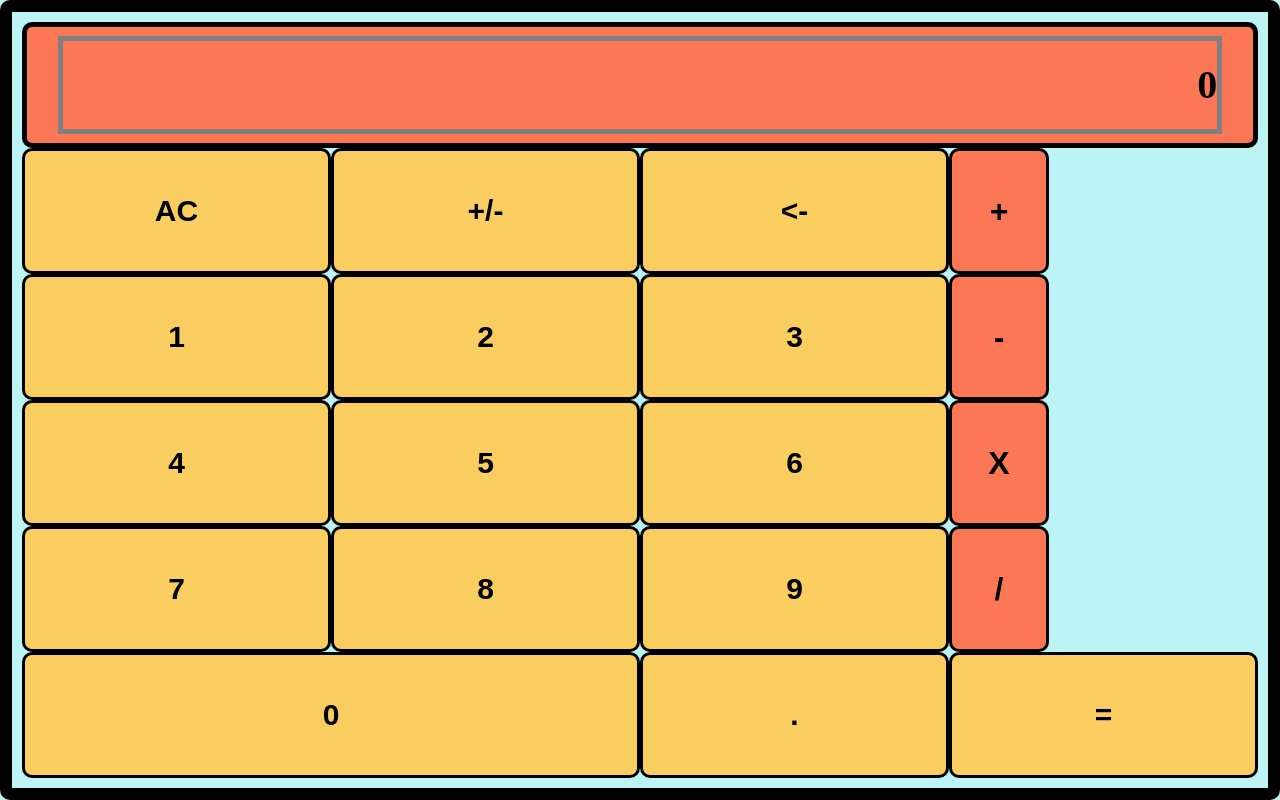
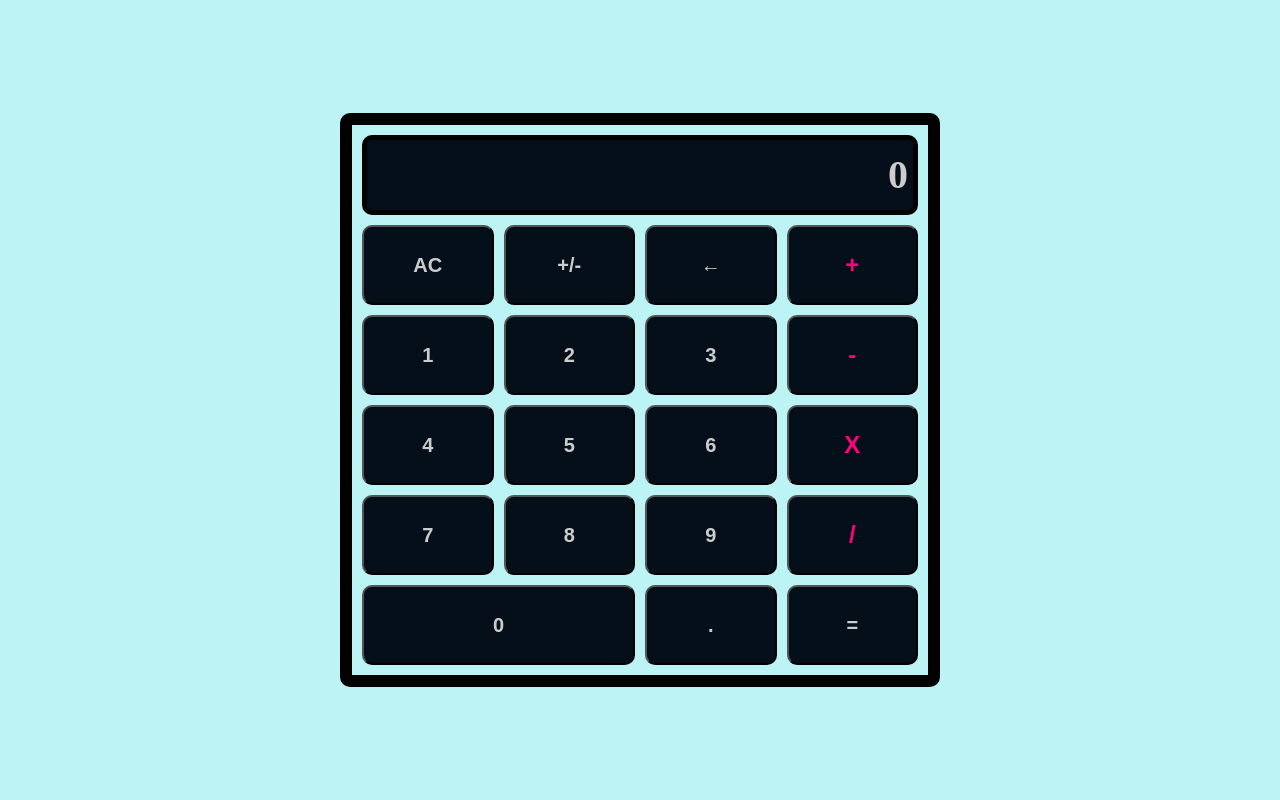
Before and after one commit to zman64/calculator, a plain HTML site: page index.html in a window 1280 px wide. Drawn offline with Linux system fonts and the light colour scheme.

Commit message:
Fix content overflow and grid layout

```diff
--- a/index.html
+++ b/index.html
@@ -22,25 +22,24 @@
         </div>
         <button class="button clear">AC</button>
         <button class="button sign">+/-</button>
-        <button class="button percent">&lt-</button>
-
-        <button class="button digit digit-1" value="1">1</button><button class="button digit digit-2"
-            value="2">2</button><button class="button digit digit-3" value="3">3</button><button
-            class="button digit digit-4" value="4">4</button><button class="button digit digit-5"
-            value="5">5</button><button class="button digit digit-6" value="6">6</button><button
-            class="button digit digit-7" value="7">7</button><button class="button digit digit-8"
-            value="8">8</button><button class="button digit digit-9" value="9">9</button><button
-            class="button digit digit-0" value="0">0</button><button class="button digit decimal" value=".">.</button>
+        <button class="button percent">&larr;</button>
+        <button class="button digit digit-1" value="1">1</button>
+        <button class="button digit digit-2" value="2">2</button>
+        <button class="button digit digit-3" value="3">3</button>
+        <button class="button digit digit-4" value="4">4</button>
+        <button class="button digit digit-5" value="5">5</button>
+        <button class="button digit digit-6" value="6">6</button>
+        <button class="button digit digit-7" value="7">7</button>
+        <button class="button digit digit-8" value="8">8</button>
+        <button class="button digit digit-9" value="9">9</button>
+        <button class="button digit digit-0" value="0">0</button>
+        <button class="button digit decimal" value=".">.</button>
         <button class="button equals" value="=">=</button>
-
         <button class="button functions add" value="+">+</button>
         <button class="button functions subtract" value="-">-</button>
         <button class="button functions multiply" value="*">X</button>
         <button class="button functions divide" value="/">/</button>
-
     </div>
-
-
 
     <script src="app.js"></script>
 </body>
--- a/style.css
+++ b/style.css
@@ -1,51 +1,60 @@
+:root {
+    --calc-bg-color: #040F1A;
+    --calc-text-color: #cccccc;
+    --calc-main-actions-color: #FF007F;
+}
 * {
     box-sizing: border-box;
     margin: 0;
     padding: 0;
+
 }
 
 body {
-    height: 100vh;
+    min-height: 100vh;
     /* width: 100%; */
     display: flex;
-    justify-content: start;
-    align-items: start;
+    justify-content: center;
+    align-items: center;
     background-color: #bcf4f6;
-    flex-direction: row;
-    /* padding: 20px; */
+    color: var(--calc-text-color);
+    padding: 20px;
+    font-size: 16px;
 }
 
 .container {
+    max-width: 600px;
     width: 100%;
-    /* flex-grow: 1; */
-    height: 100%;
     display: grid;
-    grid-template-columns:  repeat(4, minmax(80px, 1fr));
-    grid-template-rows: repeat(6, minmax(80px, 1fr));
+    grid-template-columns:  repeat(4, 1fr);
+    grid-auto-rows: minmax(80px, auto);
+    gap: 10px;
     border-radius: 10px;
     border: solid black 12px;
-    justify-content: start;
     padding: 10px;
 
 }
 
 .button {
-    max-width: 100%;
-    background-color: #facd60;
-    border: 3px solid black;
+    background-color: var(--calc-bg-color);
     border-radius: 10px;
-    font-size: 30px;
+    font-size: 1.25rem;
     font-weight: 800;
+    color: var(--calc-text-color);
+    display: flex;
+    justify-content: center;
+    align-items: center;
+    padding: 5px;
 
 }
 
 .digit-0 {
-    grid-column: 1 / 3;
+    grid-column: span 2;
 }
 
 .display {
     grid-column: span 4;
-    background-color: #fb7756;
+    background-color: var(--calc-bg-color);
     display: flex;
     justify-content: center;
     align-items: center;
@@ -53,28 +62,22 @@ body {
     border: 5px solid black;
     border-radius: 10px;
     margin-bottom: 10px;
+    padding: 5px;
 }
 
 .display__content {
-    border: solid grey 5px;
     display: flex;
     justify-content: end;
     align-items: center;
-    width: 95%;
-    height: 85%;
-    font-size: 40px;
+    width: 100%;
+    height: 100%;
+    font-size: 2.5rem;
     font-weight: 800;
 }
 
-p {
-    font-size: 48px;
-}
-
-
 .functions {
-    width: 100px;
-    font-size: 32px;
-    background-color: #fb7756;
+    font-size: 1.5rem;
+    color: var(--calc-main-actions-color);
 }
 
 .add, .subtract, .multiply, .divide {
@@ -96,3 +99,5 @@ p {
 .divide {
     grid-row: 5 / 6;
 }
+
+/* Responsive styling */
```
